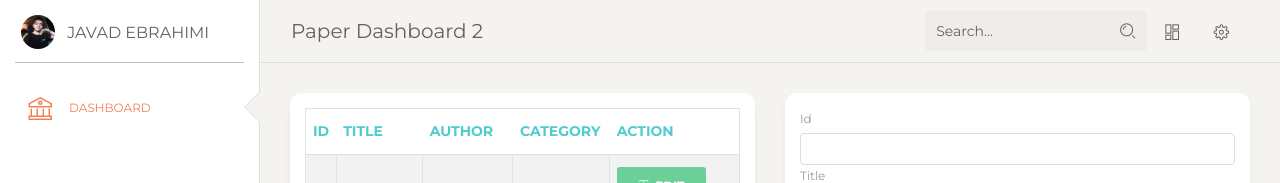
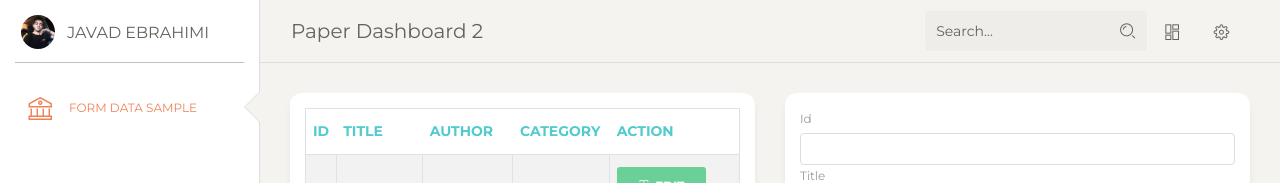
Before and after one commit to javadebrahimi68/sample03, a React (Create React App) app: page / in a window 1280 px wide. Shown: the top 183 px of the page. Built offline with nearby package versions, Linux system fonts and the light colour scheme.

Commit message:
change component folder name

```diff
--- a/src/App.js
+++ b/src/App.js
@@ -1,6 +1,6 @@
 
 import './App.css';
-import BookList from './components/BookList/bookList';
+
 import AdminLayout from './components/layout/adminLayout';
 
 
--- a/src/components/layout/adminLayout.js
+++ b/src/components/layout/adminLayout.js
@@ -1,7 +1,7 @@
 
 import React from 'react';
 import me from '../../assets/images/me.jpg';
-import BookList from '../BookList/bookList';
+import BookList from '../sampleFormDataBookList/bookList';
 
 export const adminLayout = () => {
     return (
@@ -25,7 +25,7 @@ export const adminLayout = () => {
                         <li className="active ">
                             <a href="#">
                                 <i className="nc-icon nc-bank"></i>
-                                <p>Dashboard</p>
+                                <p>Form Data Sample</p>
                             </a>
                         </li>
 
```
Also changed, not shown: src/components/sampleFormDataBookList/bookInfo.js (renamed from src/components/BookList/bookInfo.js), src/components/sampleFormDataBookList/bookList.js (renamed from src/components/BookList/bookList.js), src/components/sampleFormDataBookList/editBook.js (renamed from src/components/BookList/editBook.js).
